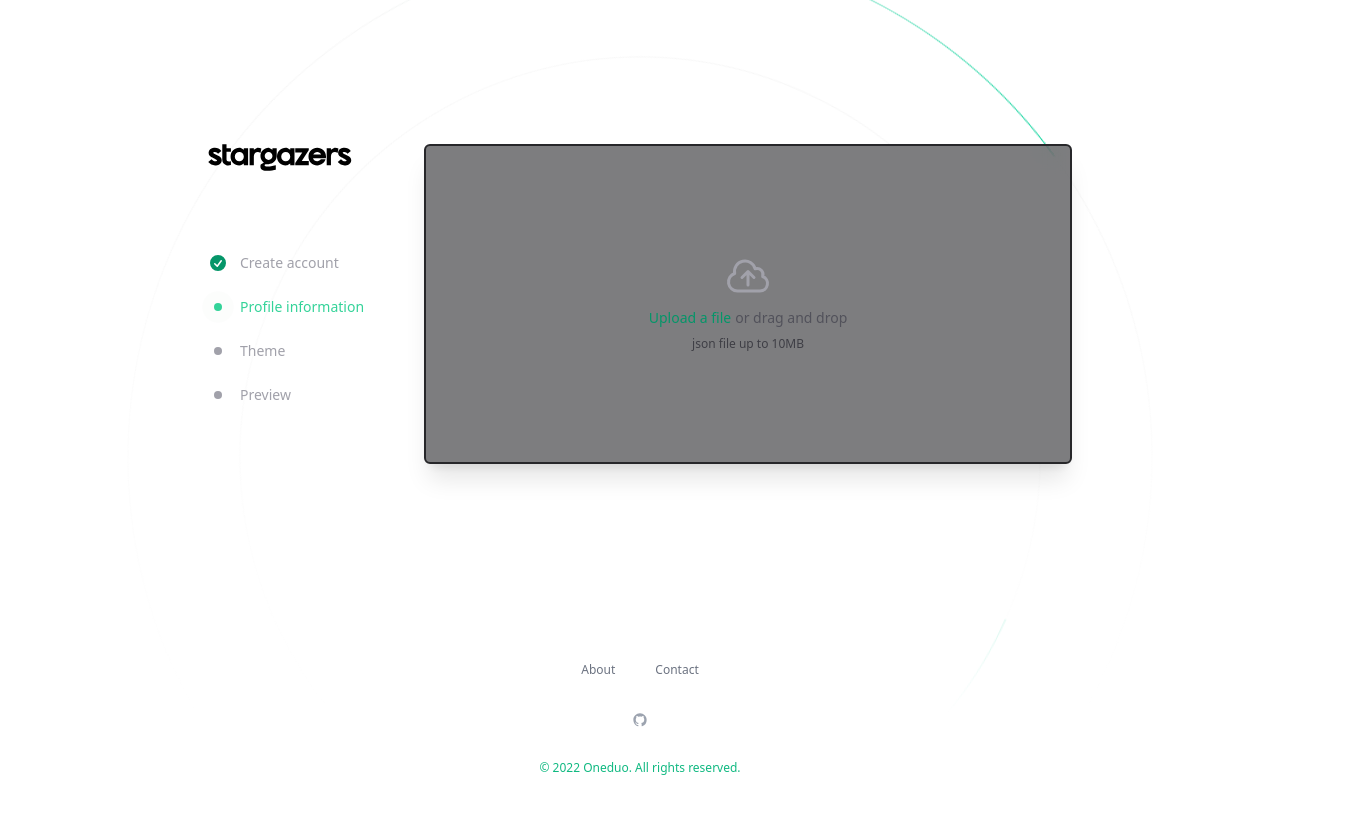
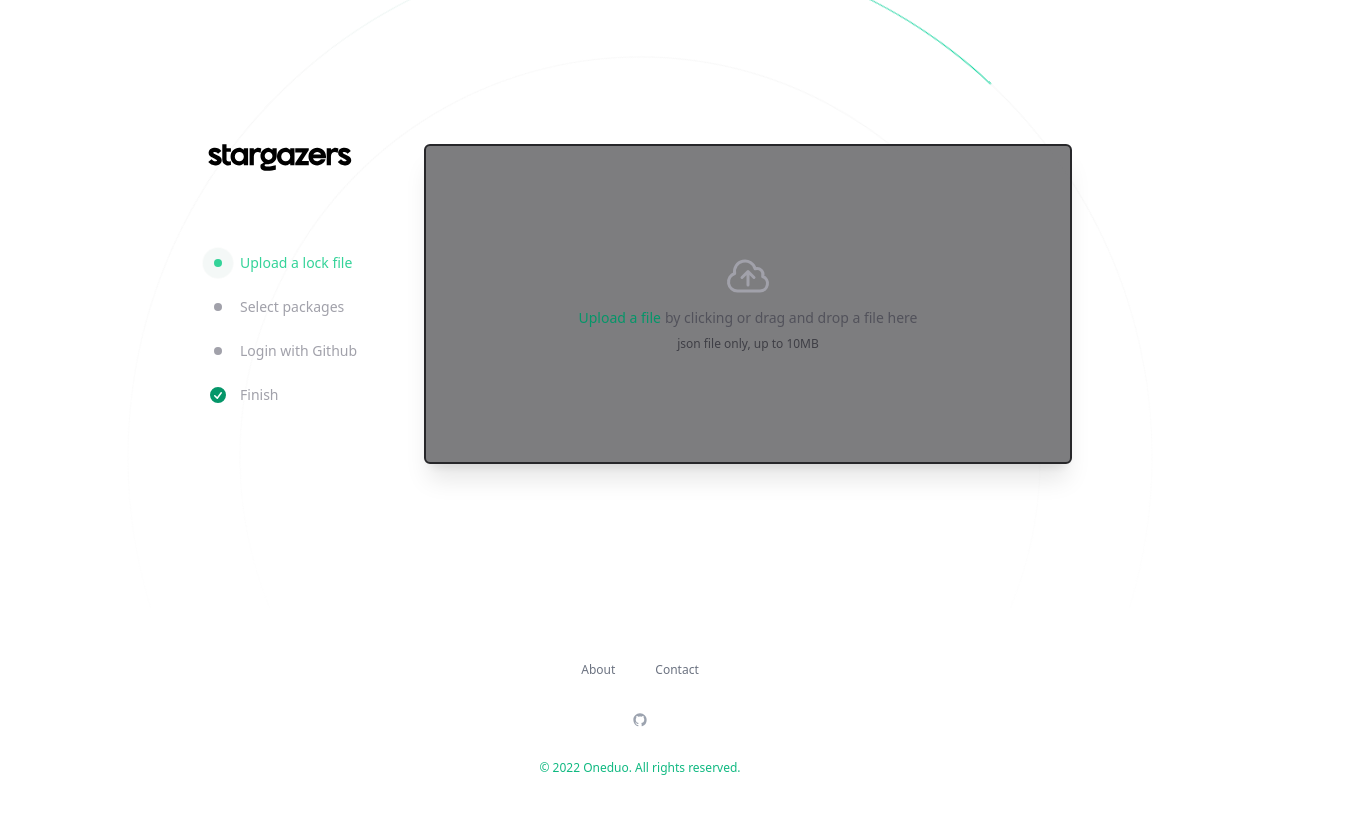
Before and after one commit to oneduo/stargazers-client, a Next.js app: page /start in a window 1280 px wide. Shown: the top 814 px of the page, 1357 px wide, since content can reach past the window. Built offline with nearby package versions, Linux system fonts and the light colour scheme.

Commit message:
feat: wip form

```diff
--- /dev/null
+++ b/components/Finish.tsx
@@ -0,0 +1,14 @@
+import React from "react"
+import { StepComponentProps } from "../types"
+
+export default function Finish({ next }: StepComponentProps) {
+  return (
+    <div className="flex flex-col rounded-md bg-zinc-800/60 backdrop-blur-md shadow-xl border-2 border border-zinc-800 p-8 w-full min-h-[40vh]">
+      <h2 className="text-4xl text-zinc-200 mb-4 font-bold">Awesome !</h2>
+      <h4 className="text-zinc-200 font-semi text-2xl">
+        You have just starred
+        <span className="text-yellow-500"> {20} packages</span>
+      </h4>
+    </div>
+  )
+}
--- /dev/null
+++ b/components/Login.tsx
@@ -0,0 +1,27 @@
+import React from "react"
+import { StepComponentProps } from "../types"
+
+export default function Login({ next }: StepComponentProps) {
+  return (
+    <div className="flex justify-center items-center rounded-md bg-zinc-800/60 backdrop-blur-md shadow-xl border-2 border border-zinc-800 px-6 pt-5 pb-6 w-full min-h-[40vh]">
+      <button
+        onClick={next}
+        type="button"
+        className="inline-flex items-center rounded-md border border-zinc-600 bg-black px-6 py-3 text-base font-medium text-white shadow-sm focus:outline-none focus:ring-2 focus:ring-indigo-500 focus:ring-offset-2"
+      >
+        <svg
+          fill="currentColor"
+          viewBox="0 0 24 24"
+          className="-ml-1 mr-3 h-5 w-5"
+        >
+          <path
+            fillRule="evenodd"
+            d="M12 2C6.477 2 2 6.484 2 12.017c0 4.425 2.865 8.18 6.839 9.504.5.092.682-.217.682-.483 0-.237-.008-.868-.013-1.703-2.782.605-3.369-1.343-3.369-1.343-.454-1.158-1.11-1.466-1.11-1.466-.908-.62.069-.608.069-.608 1.003.07 1.531 1.032 1.531 1.032.892 1.53 2.341 1.088 2.91.832.092-.647.35-1.088.636-1.338-2.22-.253-4.555-1.113-4.555-4.951 0-1.093.39-1.988 1.029-2.688-.103-.253-.446-1.272.098-2.65 0 0 .84-.27 2.75 1.026A9.564 9.564 0 0112 6.844c.85.004 1.705.115 2.504.337 1.909-1.296 2.747-1.027 2.747-1.027.546 1.379.202 2.398.1 2.651.64.7 1.028 1.595 1.028 2.688 0 3.848-2.339 4.695-4.566 4.943.359.309.678.92.678 1.855 0 1.338-.012 2.419-.012 2.747 0 .268.18.58.688.482A10.019 10.019 0 0022 12.017C22 6.484 17.522 2 12 2z"
+            clipRule="evenodd"
+          />
+        </svg>
+        Sign in with GitHub
+      </button>
+    </div>
+  )
+}
--- /dev/null
+++ b/components/Selection.tsx
@@ -0,0 +1,63 @@
+import React, { useId } from "react"
+import { StepComponentProps } from "../types"
+
+export default function Selection({ next }: StepComponentProps) {
+  const packages = [
+    "oneduo/nova-file-manager",
+    "oneduo/nova-file-manager",
+    "oneduo/nova-file-manager",
+    "oneduo/nova-file-manager",
+    "oneduo/nova-file-manager",
+    "oneduo/nova-file-manager",
+    "oneduo/nova-file-manager",
+    "oneduo/nova-file-manager",
+    "oneduo/nova-file-manager",
+    "oneduo/nova-file-manager",
+    "oneduo/nova-file-manager",
+    "oneduo/nova-file-manager",
+    "oneduo/nova-file-manager",
+    "oneduo/nova-file-manager",
+  ]
+
+  const id = useId()
+  return (
+    <div className="rounded-md bg-zinc-800/60 backdrop-blur-md shadow-xl border-2 border border-zinc-800 px-6 pt-5 pb-6 w-full min-h-[40vh] flex flex-col gap-6">
+      <fieldset>
+        <legend className="text-lg font-medium text-gray-900 dark:text-zinc-100">
+          We found the following packages
+        </legend>
+        <div className="mt-4 divide-y divide-gray-200 dark:divide-zinc-700">
+          {packages.map((name, personIdx) => (
+            <div
+              key={id}
+              className="relative flex items-start py-4 hover:opacity-75"
+            >
+              <div className="min-w-0 flex-1 text-sm">
+                <label
+                  htmlFor={`person-${id}`}
+                  className="select-none font-medium text-gray-700 dark:text-gray-400"
+                >
+                  {name}
+                </label>
+              </div>
+              <div className="ml-3 flex h-5 items-center">
+                <input
+                  id={name}
+                  name={name}
+                  type="checkbox"
+                  className="h-6 w-6 rounded-full border-gray-600 text-yellow-500 focus:ring-0 focus:ring-offset-0 focus:outline-none"
+                />
+              </div>
+            </div>
+          ))}
+        </div>
+      </fieldset>
+      <button
+        onClick={next}
+        className="w-full text-center rounded-md outline outline-emerald-400 dark:outline-emerald-500 px-5 py-3 text-md font-medium text-white dark:text-emerald-500 shadow-xl bg-emerald-400 dark:bg-emerald-800/20 hover:bg-emerald-500 dark:hover:bg-emerald-800/60 focus:outline-none focus:ring-2 focus:ring-emerald-500 focus:ring-offset-2 sm:px-10 hover:text-white"
+      >
+        Give stars to these projects
+      </button>
+    </div>
+  )
+}
--- a/components/Steps.tsx
+++ b/components/Steps.tsx
@@ -1,19 +1,19 @@
 import { CheckCircleIcon } from "@heroicons/react/20/solid"
+import { Step } from "../types"
 
-const steps = [
-  { name: "Create account", href: "#", status: "complete" },
-  { name: "Profile information", href: "#", status: "current" },
-  { name: "Theme", href: "#", status: "upcoming" },
-  { name: "Preview", href: "#", status: "upcoming" },
-]
+interface Props {
+  steps: Step[]
+  current: Step
+}
 
-export default function Steps() {
+export default function Steps({ current, steps }: Props) {
   return (
     <ol role="list" className="space-y-6">
-      {steps.map((step) => (
-        <li key={step.name}>
-          {step.status === "complete" ? (
-            <a href={step.href} className="group">
+      {steps.map((step, index) => (
+        <li key={step.key}>
+          {index < steps.findIndex((s) => s.key === current.key) ||
+          index === steps.length - 1 ? (
+            <span className="group">
               <span className="flex items-start">
                 <span className="relative flex h-5 w-5 flex-shrink-0 items-center justify-center">
                   <CheckCircleIcon
@@ -25,13 +25,9 @@ export default function Steps() {
                   {step.name}
                 </span>
               </span>
-            </a>
-          ) : step.status === "current" ? (
-            <a
-              href={step.href}
-              className="flex items-start"
-              aria-current="step"
-            >
+            </span>
+          ) : step.key === current.key ? (
+            <span className="flex items-start" aria-current="step">
               <span
                 className="relative flex h-5 w-5 flex-shrink-0 items-center justify-center"
                 aria-hidden="true"
@@ -42,9 +38,8 @@ export default function Steps() {
               <span className="ml-3 text-sm font-medium text-emerald-400">
                 {step.name}
               </span>
-            </a>
+            </span>
           ) : (
-            <a href={step.href} className="group">
             <div className="flex items-start">
               <div
                 className="relative flex h-5 w-5 flex-shrink-0 items-center justify-center"
@@ -56,7 +51,6 @@ export default function Steps() {
                 {step.name}
               </p>
             </div>
-            </a>
           )}
         </li>
       ))}
--- /dev/null
+++ b/components/Upload.tsx
@@ -0,0 +1,47 @@
+import React, { useCallback, useEffect, useState } from "react"
+import { CloudArrowUpIcon } from "@heroicons/react/24/outline"
+import { useDropzone } from "react-dropzone"
+import clsx from "clsx"
+import { StepComponentProps } from "../types"
+
+export default function Upload({ next }: StepComponentProps) {
+  const [file, setFile] = useState<File>()
+
+  const onDrop = useCallback((acceptedFiles: File[]) => {
+    setFile(acceptedFiles[0])
+  }, [])
+
+  const { getRootProps, getInputProps, isDragActive } = useDropzone({ onDrop })
+
+  useEffect(() => {
+    if (file) {
+      next()
+    }
+  }, [file, next])
+
+  return (
+    <div
+      {...getRootProps({
+        className: clsx(
+          "flex justify-center items-center rounded-md bg-zinc-800/60 backdrop-blur-md shadow-xl border-2 border border-zinc-800 px-6 pt-5 pb-6 w-full min-h-[40vh]",
+          isDragActive && "border-emerald-500",
+        ),
+      })}
+    >
+      <input {...getInputProps()} />
+      <div className="space-y-2 text-center">
+        <CloudArrowUpIcon className="mx-auto h-12 w-12 text-zinc-400" />
+        <div className="flex text-sm text-zinc-600">
+          <label
+            htmlFor="file-upload"
+            className="relative cursor-pointer rounded-md font-medium text-emerald-600 focus-within:outline-none focus-within:ring-2 focus-within:ring-emerald-500 focus-within:ring-offset-2 hover:text-emerald-500"
+          >
+            <span>Upload a file</span>
+          </label>
+          <p className="pl-1">by clicking or drag and drop a file here</p>
+        </div>
+        <p className="text-xs text-zinc-700">json file only, up to 10MB</p>
+      </div>
+    </div>
+  )
+}
--- a/package.json
+++ b/package.json
@@ -25,6 +25,7 @@
     "next-seo": "^5.14.1",
     "react": "18.2.0",
     "react-dom": "18.2.0",
+    "react-dropzone": "^14.2.3",
     "typescript": "4.9.3"
   },
   "devDependencies": {
--- a/pages/start.tsx
+++ b/pages/start.tsx
@@ -1,14 +1,47 @@
 import Footer from "@/components/Footer"
-import React from "react"
+import React, { useState } from "react"
 import { HeroIllustration } from "@/components/HeroIllustration"
 import { Logo } from "@/components/Logo"
 import Steps from "@/components/Steps"
-import { CloudArrowUpIcon } from "@heroicons/react/24/outline"
+import Upload from "@/components/Upload"
+import { Step } from "../types"
+import Selection from "@/components/Selection"
+import Login from "@/components/Login"
+import Finish from "@/components/Finish"
 
-export default function Home() {
+const steps = [
+  {
+    key: "upload",
+    name: "Upload a lock file",
+    component: Upload,
+  },
+  {
+    key: "selection",
+    name: "Select packages",
+    component: Selection,
+  },
+  {
+    key: "login",
+    name: "Login with Github",
+    component: Login,
+  },
+  {
+    key: "results",
+    name: "Finish",
+    component: Finish,
+  },
+]
+
+export default function Start() {
+  const [step, setStep] = useState<Step>(steps[0])
+
+  const next = () => {
+    setStep(steps[steps.findIndex((s) => s.key === step.key) + 1])
+  }
+
   return (
-    <div className="bg-white dark:bg-zinc-900 min-h-screen">
-      <div className="isolate">
+    <div className="isolate overflow-hidden min-h-screen">
+      <div className="overflow-hidden relative">
         <HeroIllustration />
         <div className="overflow-hidden pt-8 sm:pt-12 lg:relative lg:py-36 max-w-4xl mx-auto">
           <div className="w-full px-4 grid grid-cols-12">
@@ -17,32 +50,11 @@ export default function Home() {
                 <Logo />
               </div>
               <div className="mt-20">
-                <Steps />
+                <Steps steps={steps} current={step} />
               </div>
             </div>
             <div className="col-span-9">
-              <div
-                className="flex justify-center items-center rounded-md bg-zinc-800/60 backdrop-blur-md shadow-xl border-2 border border-zinc-800 px-6 pt-5 pb-6 w-full min-h-[40vh]">
-                <div className="space-y-2 text-center">
-                  <CloudArrowUpIcon className="mx-auto h-12 w-12 text-zinc-400" />
-                  <div className="flex text-sm text-zinc-600">
-                    <label
-                      htmlFor="file-upload"
-                      className="relative cursor-pointer rounded-md font-medium text-emerald-600 focus-within:outline-none focus-within:ring-2 focus-within:ring-emerald-500 focus-within:ring-offset-2 hover:text-emerald-500"
-                    >
-                      <span>Upload a file</span>
-                      <input
-                        id="file-upload"
-                        name="file-upload"
-                        type="file"
-                        className="sr-only"
-                      />
-                    </label>
-                    <p className="pl-1">or drag and drop</p>
-                  </div>
-                  <p className="text-xs text-zinc-700">json file up to 10MB</p>
-                </div>
-              </div>
+              <step.component next={next} />
             </div>
           </div>
         </div>
--- a/tailwind.config.js
+++ b/tailwind.config.js
@@ -38,5 +38,5 @@ module.exports = {
       },
     },
   },
-  plugins: [],
+  plugins: [require("@tailwindcss/forms")],
 }
--- /dev/null
+++ b/types/index.ts
@@ -0,0 +1,11 @@
+import { FC } from "react"
+
+export interface Step {
+  key: string
+  name: string
+  component: FC<StepComponentProps>
+}
+
+export interface StepComponentProps {
+  next: () => void
+}
```
Also changed, not shown: 1 other file (tests, documents, lock files or other folders). Lines whose indentation alone changed are shown as unchanged.
